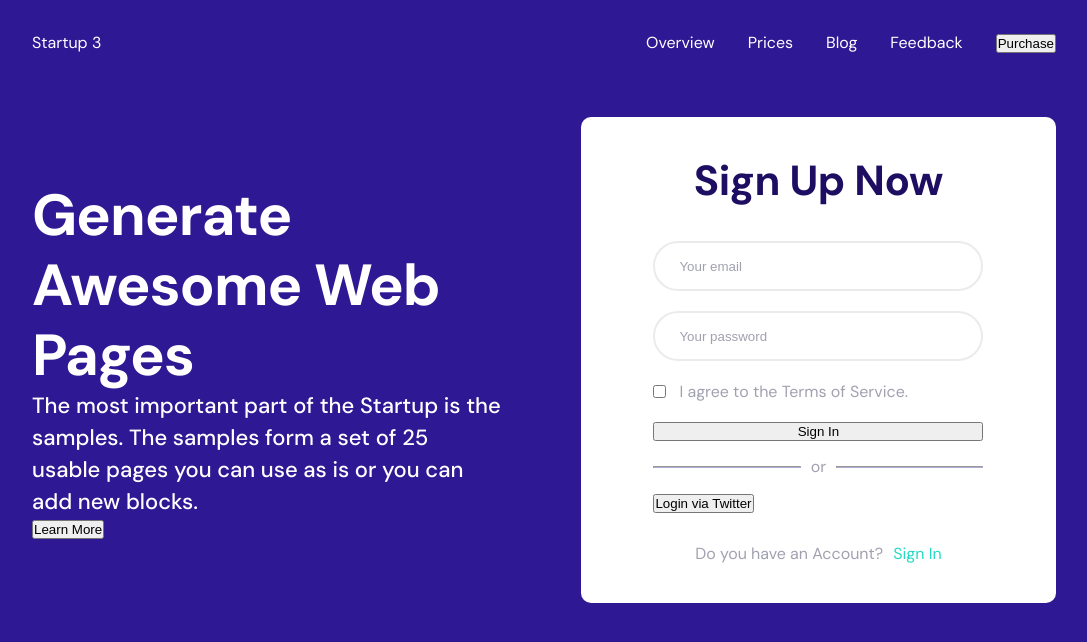
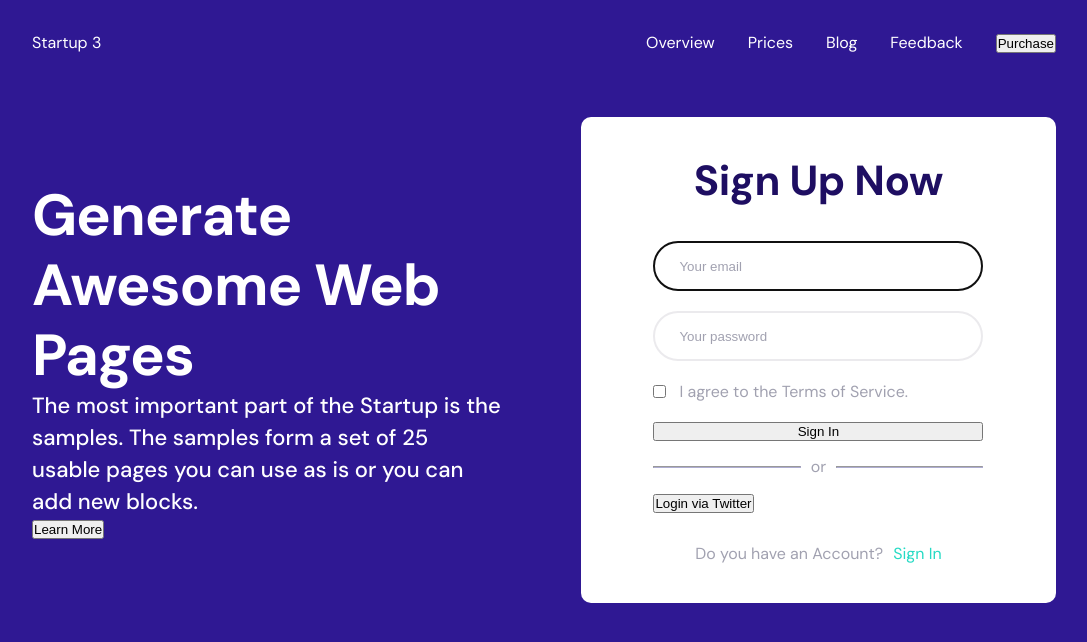
Before and after one commit to SebastianJedrak/landing-page-lex, a React (Vite) app: page / in a window 1280 px wide. Shown: the top 642 px of the page, without its empty margins (96-1183 px from the left). Built offline with nearby package versions, Linux system fonts and the light colour scheme.

Commit message:
feat: add autofocus and required props to input

```diff
--- a/src/components/UI/Input.tsx
+++ b/src/components/UI/Input.tsx
@@ -3,17 +3,30 @@ import "./Input.scss";
 interface InputProps {
   label: string;
   type?: string;
+  autoFocus?: boolean;
+  required?: boolean;
 }
 
-const Input: React.FC<InputProps> = ({ label, type = "text" }) => {
+const Input: React.FC<InputProps> = ({
+  label,
+  type = "text",
+  autoFocus = false,
+  required = false,
+}) => {
   return (
     <>
       {type !== "checkbox" && (
-        <input className="input-ui input-ui__input" placeholder={label} type={type} />
+        <input
+          className="input-ui input-ui__input"
+          placeholder={label}
+          type={type}
+          autoFocus={autoFocus}
+          required={required}
+        />
       )}
       {type === "checkbox" && (
         <div className="input-ui input-ui__checkbox">
-          <input type={type} />
+          <input type={type} autoFocus={autoFocus} required={required} />
           <label>{label}</label>
         </div>
       )}
--- a/src/components/pages/Login.tsx
+++ b/src/components/pages/Login.tsx
@@ -22,8 +22,8 @@ const Login: React.FC = () => {
           <div className="login-page__card__container">
             <h3>Sign Up Now</h3>
             <form>
-              <Input label="Your email" />
-              <Input label="Your password" />
+              <Input label="Your email" autoFocus required />
+              <Input label="Your password" required />
               <Input label="I agree to the Terms of Service." type="checkbox" />
               <Button label="Sign In" />
             </form>
```
